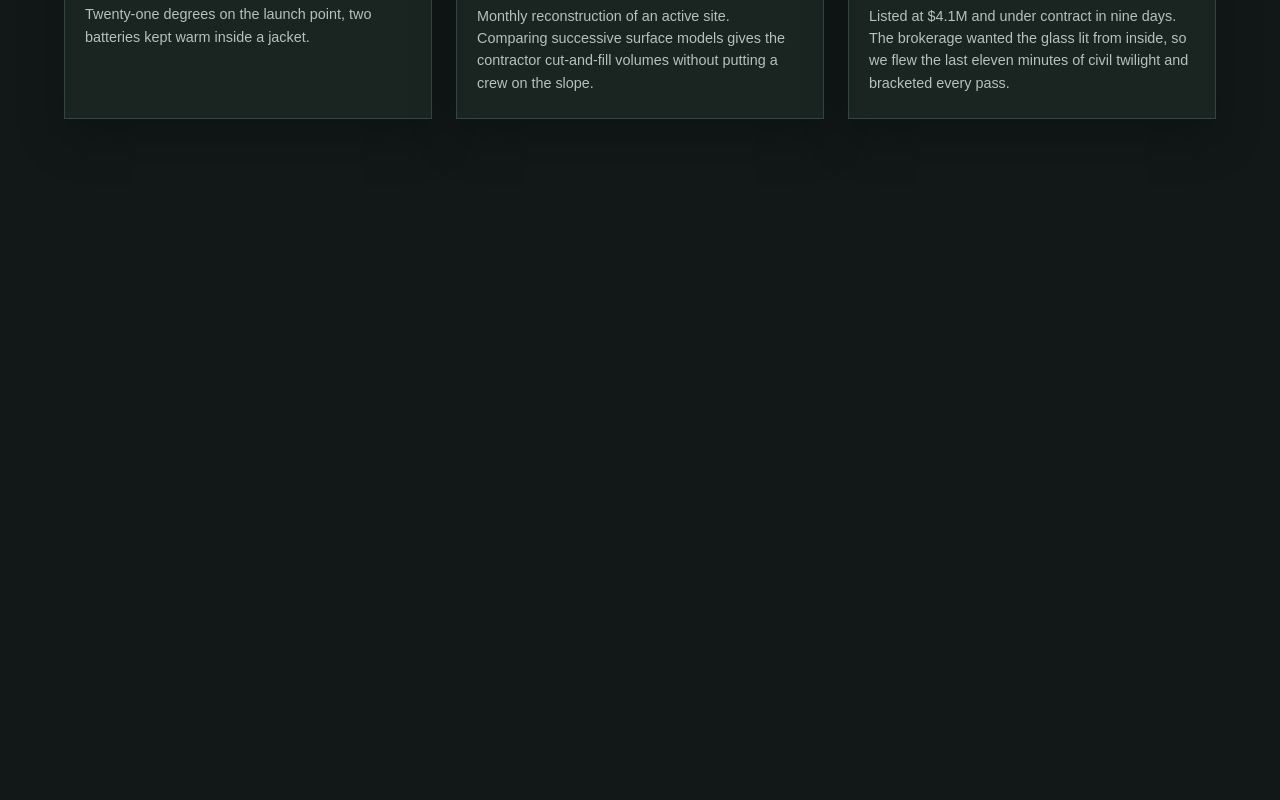
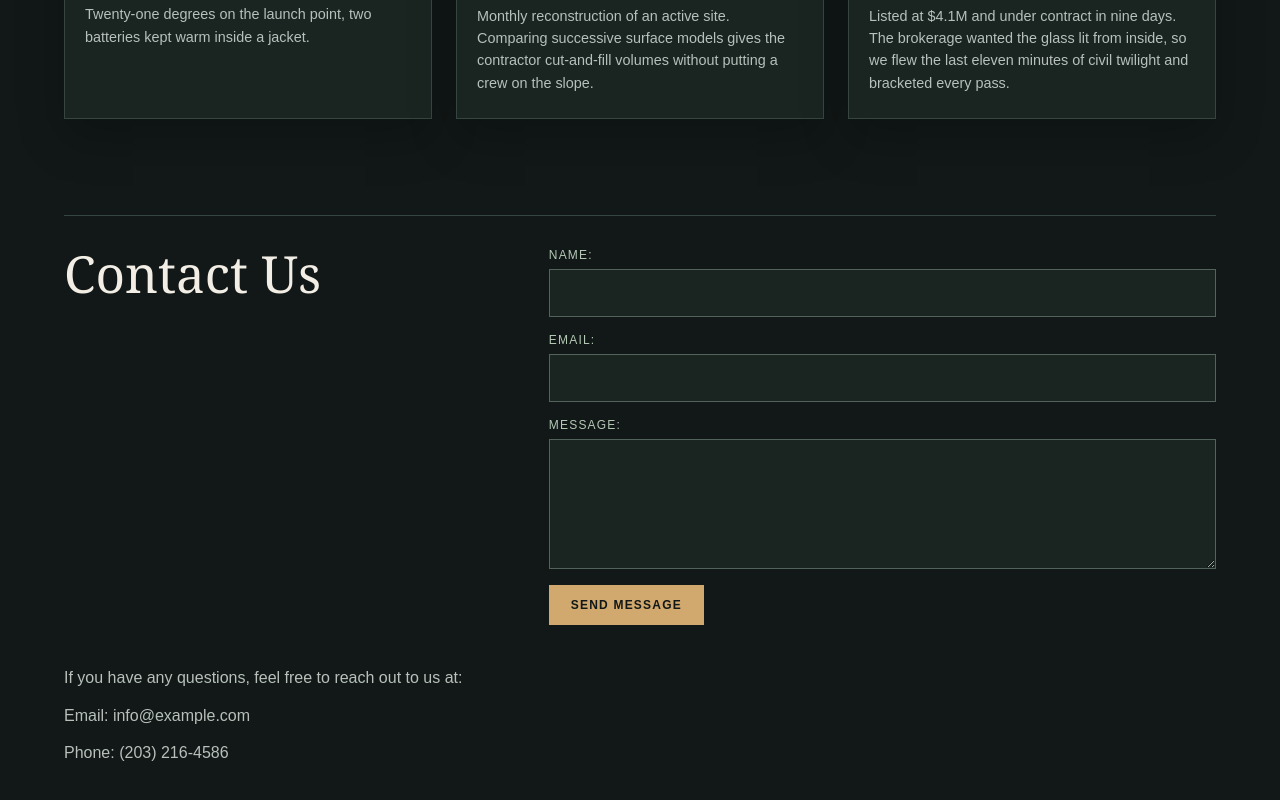
Before and after one commit to HenrH7/Fairfield-Aerial-Photography, a React (Vite) app: page / in a window 1280 px wide. Shown: the part 1851-2651 px from the top of the page. Before the commit the page ends 2066 px from the top, so only its background shows below. Built offline with nearby package versions, Linux system fonts and the light colour scheme.

Commit message:
style changes

```diff
--- a/src/components/ContactSection.tsx
+++ b/src/components/ContactSection.tsx
@@ -22,7 +22,7 @@ const ContactSection: React.FC = () => {
             <div className="contact-info">
                 <p>If you have any questions, feel free to reach out to us at:</p>
                 <p>Email: info@example.com</p>
-                <p>Phone: (123) 456-7890</p>
+                <p>Phone: (203) 216-4586</p>
             </div>
         </section>
     );
--- a/src/pages/Portfolio.tsx
+++ b/src/pages/Portfolio.tsx
@@ -1,11 +1,13 @@
 import React from 'react';
 import PortfolioGallery from '../components/PortfolioGallery';
+import ContactSection from '../components/ContactSection';
 
 const Portfolio = () => {
     return (
         <div className="portfolio-page">
             <h1 className="portfolio-title">Fairfield Aerial Photography</h1>
             <PortfolioGallery />
+            <ContactSection />
         </div>
     );
 };
--- a/src/styles/index.css
+++ b/src/styles/index.css
@@ -117,6 +117,86 @@ img {
     font-size: 0.9rem;
 }
 
+.contact-section {
+    display: grid;
+    grid-template-columns: minmax(0, 0.8fr) minmax(0, 1.2fr);
+    gap: 40px;
+    max-width: 1280px;
+    margin: 96px auto 0;
+    padding-top: 32px;
+    border-top: 1px solid #354641;
+}
+
+.contact-section h2 {
+    margin: 0 0 14px;
+    color: #f3eee5;
+    font-size: clamp(2rem, 4vw, 3.5rem);
+    font-weight: 400;
+    line-height: 1;
+}
+
+.contact-section form {
+    display: grid;
+    gap: 16px;
+}
+
+.contact-section form > div {
+    display: grid;
+    gap: 7px;
+}
+
+.contact-section label {
+    color: #b4c9b5;
+    font-family: Arial, sans-serif;
+    font-size: 0.75rem;
+    letter-spacing: 0.1em;
+    text-transform: uppercase;
+}
+
+.contact-section input,
+.contact-section textarea {
+    width: 100%;
+    padding: 12px 14px;
+    border: 1px solid #52635b;
+    border-radius: 0;
+    background: #1a2522;
+    color: #f3eee5;
+    font: inherit;
+}
+
+.contact-section textarea {
+    min-height: 130px;
+    resize: vertical;
+}
+
+.contact-section button {
+    justify-self: start;
+    padding: 13px 22px;
+    border: 0;
+    background: #d1a86d;
+    color: #111817;
+    cursor: pointer;
+    font-family: Arial, sans-serif;
+    font-size: 0.75rem;
+    font-weight: 700;
+    letter-spacing: 0.1em;
+    text-transform: uppercase;
+}
+
+.contact-section button:hover {
+    background: #f0c887;
+}
+
+.contact-info {
+    color: #b7c0bb;
+    font-family: Arial, sans-serif;
+    line-height: 1.6;
+}
+
+.contact-info p {
+    margin: 0 0 12px;
+}
+
 @media (max-width: 900px) {
     .gallery-grid {
         grid-template-columns: repeat(2, minmax(0, 1fr));
@@ -135,4 +215,10 @@ img {
     .gallery-grid {
         grid-template-columns: 1fr;
     }
+
+    .contact-section {
+        grid-template-columns: 1fr;
+        gap: 28px;
+        margin-top: 72px;
+    }
 }
```
Also changed, not shown: index.html (line endings or trailing spaces), 1 other file (tests, documents, lock files or other folders).
